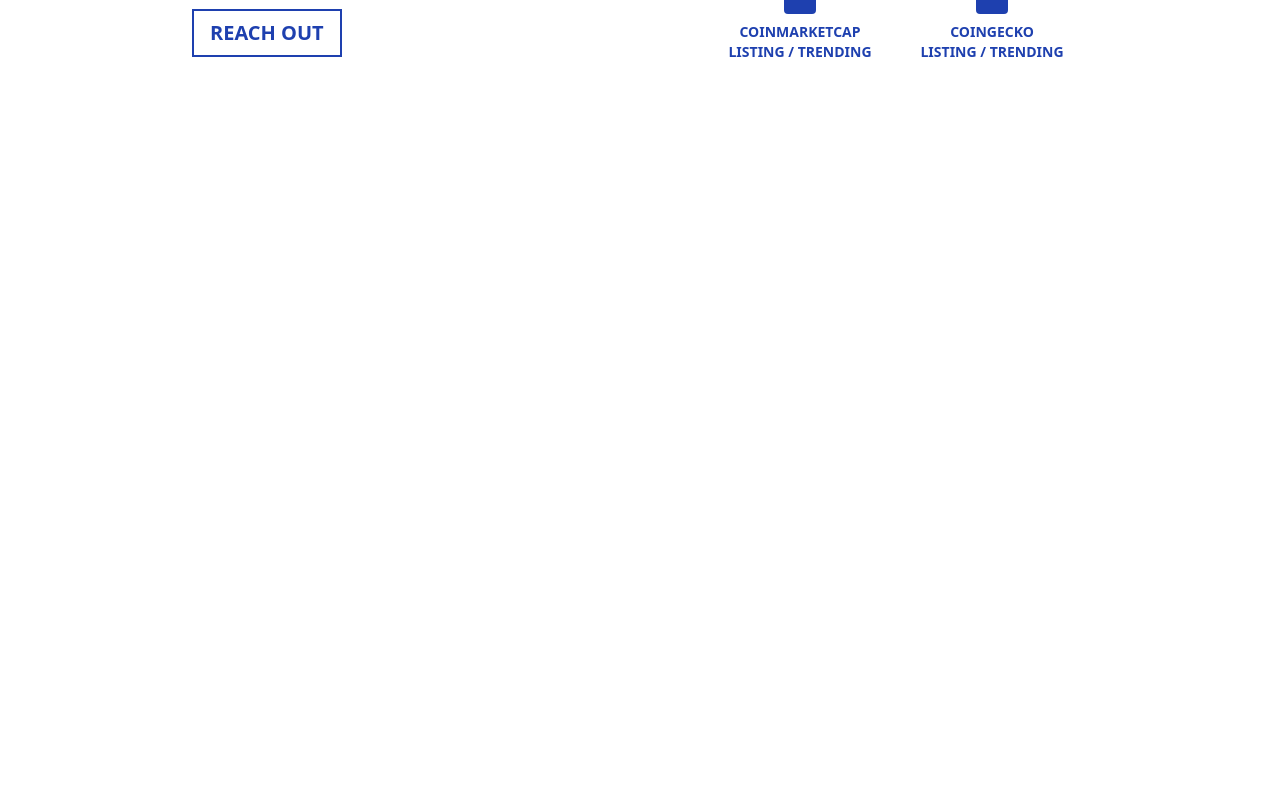
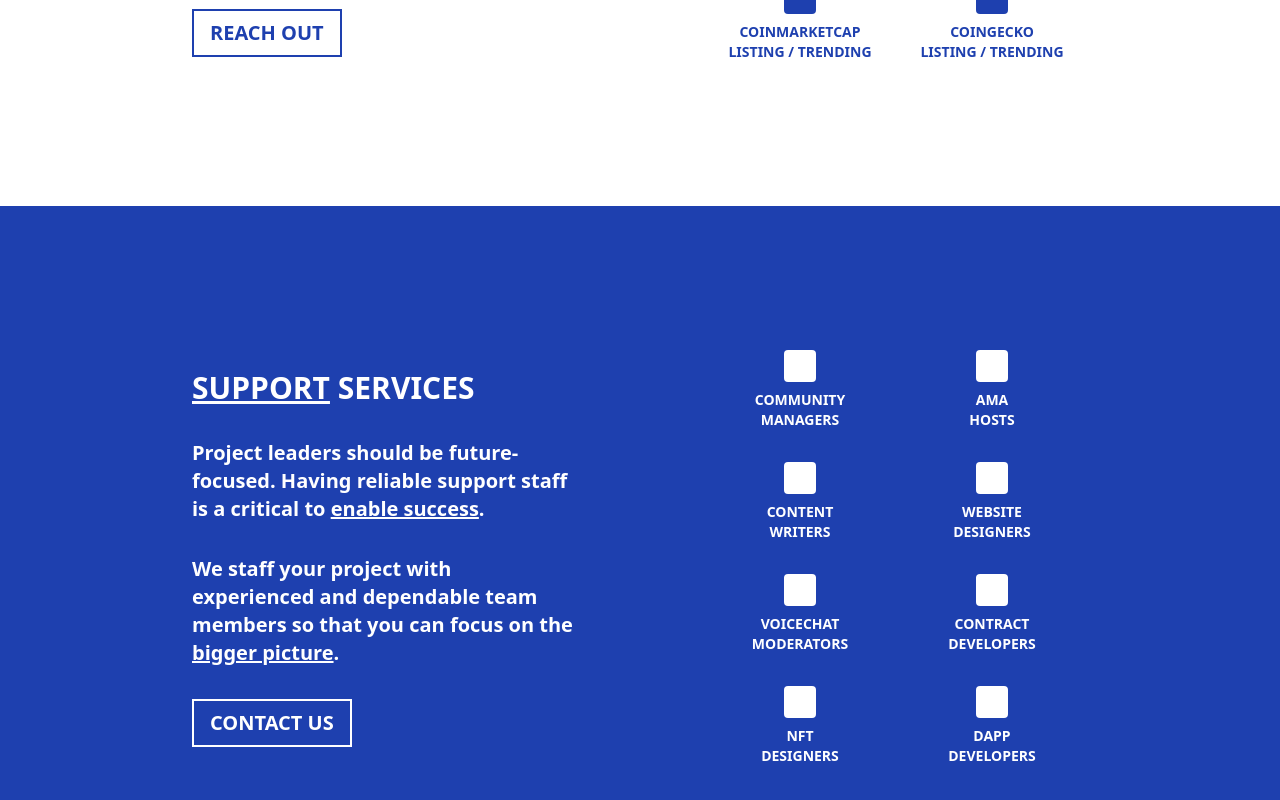
Before and after one commit to heycryptobob/mark-website, a React (Create React App) app: page / in a window 1280 px wide. Shown: the part 1202-2002 px from the top of the page. Before the commit the page ends 1408 px from the top, so only its background shows below. Built offline with nearby package versions, Linux system fonts and the light colour scheme.

Commit message:
SupportServices

```diff
--- a/src/App.tsx
+++ b/src/App.tsx
@@ -1,11 +1,13 @@
 import HeroSection from "./sections/HeroSection";
 import MarketingSection from "./sections/MarketingSection";
+import SupportSection from "./sections/SupportServices";
 
 function App() {
   return (
     <>
      <HeroSection />
      <MarketingSection />
+     <SupportSection />
     </>
   );
 }
--- /dev/null
+++ b/src/sections/SupportServices.tsx
@@ -0,0 +1,45 @@
+import SectionWrapper from "./SectionWrapper"
+
+function Icon() {
+    return <div className="bg-white w-8 h-8 rounded"></div>
+}
+
+const features = [
+    { icon: <Icon />, text: <div>Community<br></br>Managers</div> },
+    { icon: <Icon />, text: <div>AMA<br></br>Hosts</div> },
+    { icon: <Icon />, text: <div>Content<br></br>Writers</div> },
+    { icon: <Icon />, text: <div>Website<br></br>Designers</div> },
+    { icon: <Icon />, text: <div>Voicechat<br></br>Moderators</div> },
+    { icon: <Icon />, text: <div>Contract<br></br>Developers</div> },
+    { icon: <Icon />, text: <div>NFT<br></br>Designers</div> },
+    { icon: <Icon />, text: <div>dApp<br></br>Developers</div> },
+]
+
+function SupportSection() {
+    return (
+        <SectionWrapper>
+            <div className="flex md:gap-32 items-center">
+                <div className="basis-1/2">
+                    <div className="flex flex-col gap-8">
+                        <h2 className="text-3xl uppercase font-bold leading-tight"><span className="underline">Support</span> Services</h2>
+                        <p className="text-xl font-semibold">Project leaders should be future-focused. Having reliable support staff is a critical to <span className="underline">enable success</span>.</p>
+                        <p className="text-xl font-semibold">We staff your project with experienced and dependable team members so that you can focus on the <span className="underline">bigger picture</span>.</p>
+                        <a href="https://t.me/Mark_bscking" className="w-fit py-2 px-4 text-xl font-bold uppercase border-2 border-white hover:underline">Contact us</a>
+                    </div>
+                </div>
+                <div className="basis-1/2">
+                    <div className="grid grid-cols-2">
+                        {features.map((feature, key) => (
+                            <div className="flex flex-col items-center gap-2 p-4">
+                                <div>{feature.icon}</div>
+                                <div className="text-sm font-semibold uppercase text-center">{feature.text}</div>
+                            </div>
+                        ))}
+                    </div>
+                </div>
+            </div>
+        </SectionWrapper>
+    )
+}
+
+export default SupportSection
```
